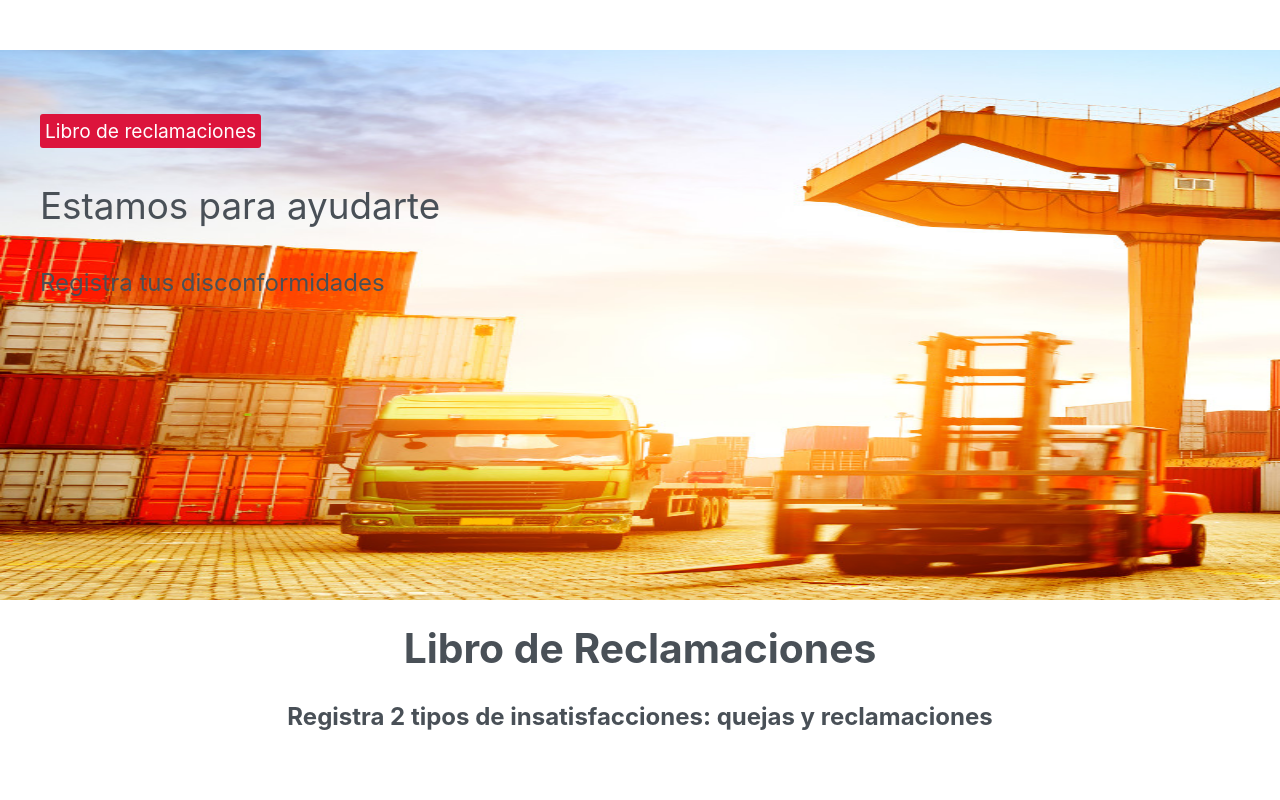
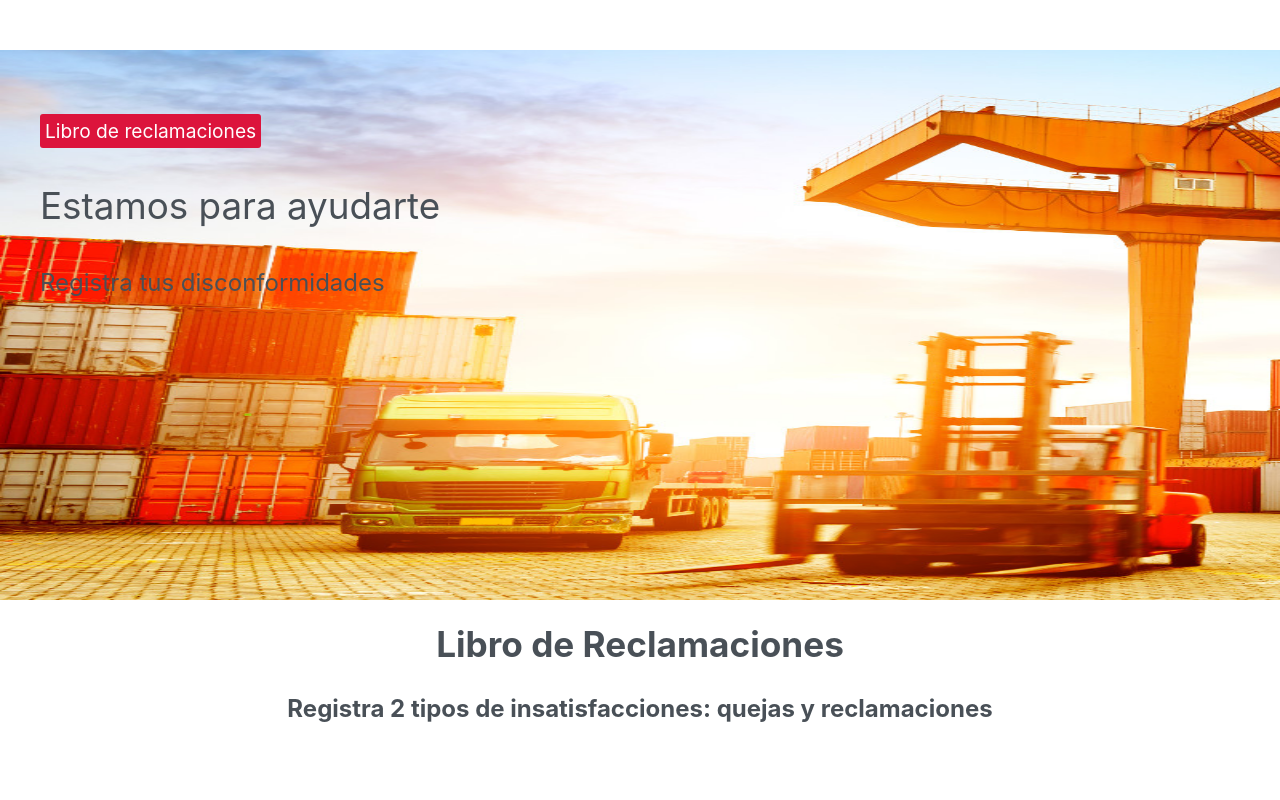
Before and after one commit to JersonGivercom/FormularioReclamo, a plain HTML site: page index.html in a window 1280 px wide. Shown: the top 800 px of the page. Drawn offline with Linux system fonts and the light colour scheme.

Commit message:
Letra Final

```diff
--- a/estilo/estilo.css
+++ b/estilo/estilo.css
@@ -61,7 +61,7 @@ body{
 }
 .caja-titulo{
     text-align: center;
-    font-size: 2.55em;
+    font-size: 2.2em;
     margin-bottom: 20px
 }
 .caja-subtitulo{
```
